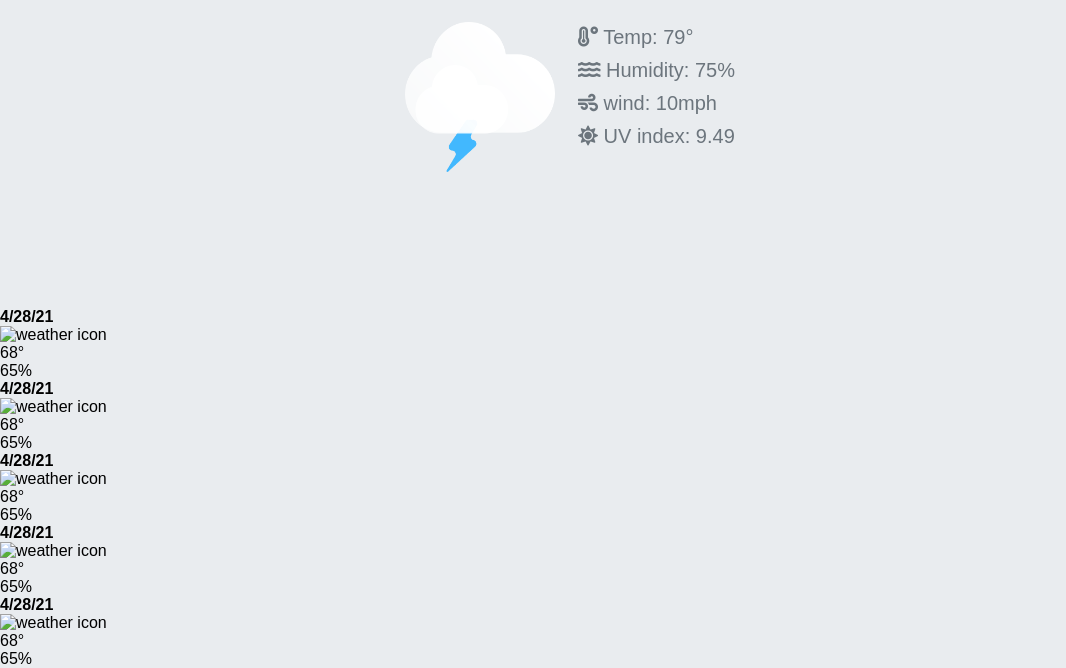
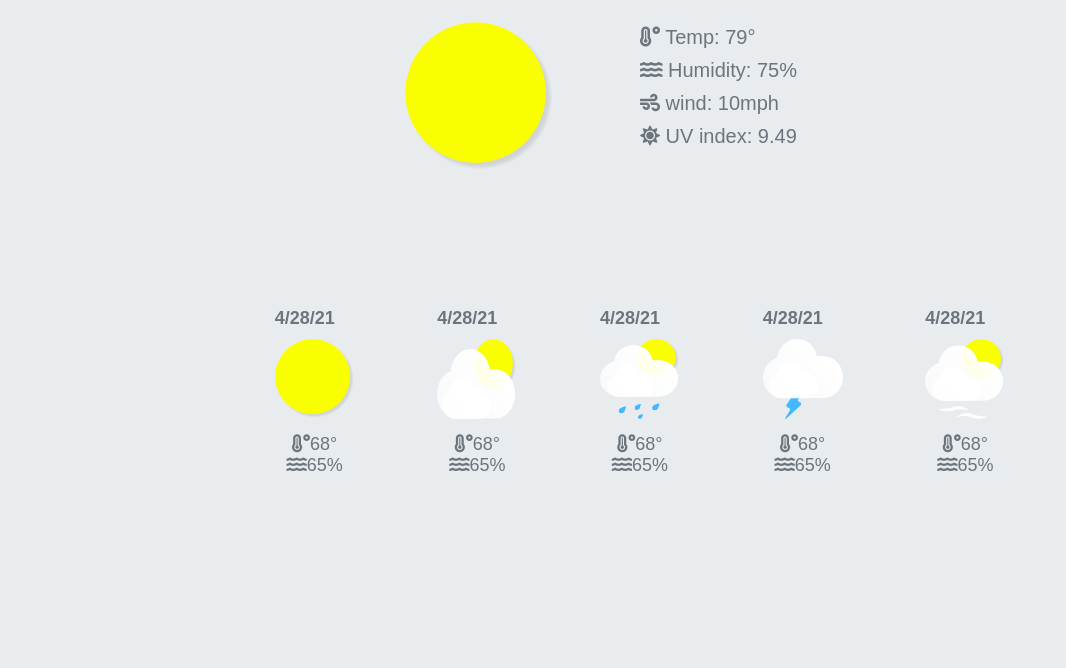
Before and after one commit to Dimavich/weather-dashboard, a plain HTML site: page index.html in a window 1280 px wide. Shown: the part 206-874 px from the top of the page, without its empty margins (0-1066 px from the left). After the commit the page ends 800 px from the top, so only its background shows below. Drawn offline with Linux system fonts and the light colour scheme.

Commit message:
the page is stlyed now

```diff
--- a/develop/styles.css
+++ b/develop/styles.css
@@ -66,8 +66,8 @@ input[type="text"]{
 
 .today p {
     position: relative;
-    bottom: 160px;
-    left: 450px;
+    bottom: 8em;
+    left: 50%;
     width: 200px;
     text-align: left;
     font-size: 20px;
@@ -81,3 +81,33 @@ input[type="text"]{
     margin-top: 25px;
     margin-left: -20em;
 }
+
+
+.days {
+    width: 70%;
+    margin: auto;
+    display: flex;
+    flex-direction: row;
+    justify-content: space-evenly;
+}
+
+.days img {
+    width: 80px;
+    height: 80px;
+    margin: auto;
+    margin-top: 10px;
+    margin-bottom: 10px;
+}
+
+.days div {
+    font-size: 18px;
+}
+
+.days p {
+    color: #6c757d;
+    text-align: center;
+}
+
+.days h4 {
+    color: #6c757d;
+}
--- a/index.html
+++ b/index.html
@@ -23,7 +23,7 @@
         <h3 id="date">4/28/21</h3>
     <!-- todays weather -->
         <div class="today">
-            <img src="./images/Group 15.png" alt="weather icon" id="mainIcon" >
+            <img src="./images/sunny.png" alt="weather icon" id="mainIcon" >
             <p id="today-temp"><i class="fas fa-temperature-high"></i>  Temp: 79°</p>
             <p id="humidity"><i class="fas fa-water"></i>   Humidity: 75%</p>
             <p id="wind"><i class="fas fa-wind"></i>    wind: 10mph</p>
@@ -34,33 +34,33 @@
     <div class="days">
         <div class="day1">
             <h4 id="day1Date">4/28/21</h4>
-            <img src="#" alt="weather icon" id="day1Icon">
-            <p id="day1Temp">68°</p>
-            <p id="day1Humid">65%</p>
+            <img src="./images/sunny.png" alt="weather icon" id="day1Icon">
+            <p id="day1Temp"><i class="fas fa-temperature-high"></i>68°</p>
+            <p id="day1Humid"><i class="fas fa-water"></i>65%</p>
         </div>
         <div class="day2">
             <h4 id="day2Date">4/28/21</h4>
-            <img src="#" alt="weather icon" id="day2Icon">
-            <p id="day2Temp">68°</p>
-            <p id="day2Humid">65%</p>
+            <img src="./images/partly-cloudy.png" alt="weather icon" id="day2Icon">
+            <p id="day1Temp"><i class="fas fa-temperature-high"></i>68°</p>
+            <p id="day1Humid"><i class="fas fa-water"></i>65%</p>
         </div>
         <div class="day3">
             <h4 id="day3Date">4/28/21</h4>
-            <img src="#" alt="weather icon" id="day3Icon">
-            <p id="day3Temp">68°</p>
-            <p id="day3Humid">65%</p>
+            <img src="./images/partly-cloudy-rain.png" alt="weather icon" id="day3Icon">
+            <p id="day1Temp"><i class="fas fa-temperature-high"></i>68°</p>
+            <p id="day1Humid"><i class="fas fa-water"></i>65%</p>
         </div>
         <div class="day4">
             <h4 id="day4Date">4/28/21</h4>
-            <img src="#" alt="weather icon" id="day4Icon">
-            <p id="day4Temp">68°</p>
-            <p id="day4Humid">65%</p>
+            <img src="./images/thunder.png" alt="weather icon" id="day4Icon">
+            <p id="day1Temp"><i class="fas fa-temperature-high"></i>68°</p>
+            <p id="day1Humid"><i class="fas fa-water"></i>65%</p>
         </div>
         <div class="day5">
             <h4 id="day5Date">4/28/21</h4>
-            <img src="#" alt="weather icon" id="day5Icon">
-            <p id="day5Temp">68°</p>
-            <p id="day5Humid">65%</p>
+            <img src="./images/partly-cloudy-windy.png" alt="weather icon" id="day5Icon">
+            <p id="day1Temp"><i class="fas fa-temperature-high"></i>68°</p>
+            <p id="day1Humid"><i class="fas fa-water"></i>65%</p>
         </div>
     </div>
 
```
Also changed, not shown: images/cloudy.png (renamed from images/Group 2.png), images/couldy-windy.png (renamed from images/Group 22.png), images/night-cloudy-rain.png (renamed from images/Group 5.png), images/night-cloudy-windy.png (renamed from images/Group 26.png), images/night-cloudy.png (renamed from images/Group 4.png), images/night-snow.png (renamed from images/Group 21.png), images/night-thunder.png (renamed from images/Group 17.png), images/partly-cloudy-rain.png (renamed from images/Group 8.png), images/partly-cloudy-snow.png (renamed from images/Group 14.png), images/partly-cloudy-thunder.png (renamed from images/Group 19.png), images/partly-cloudy-windy.png (renamed from images/Group 23.png), images/partly-cloudy.png (renamed from images/Group 3.png), images/rain.png (renamed from images/Group 10.png), images/snow.png (renamed from images/Group 12.png), 2 more files.
